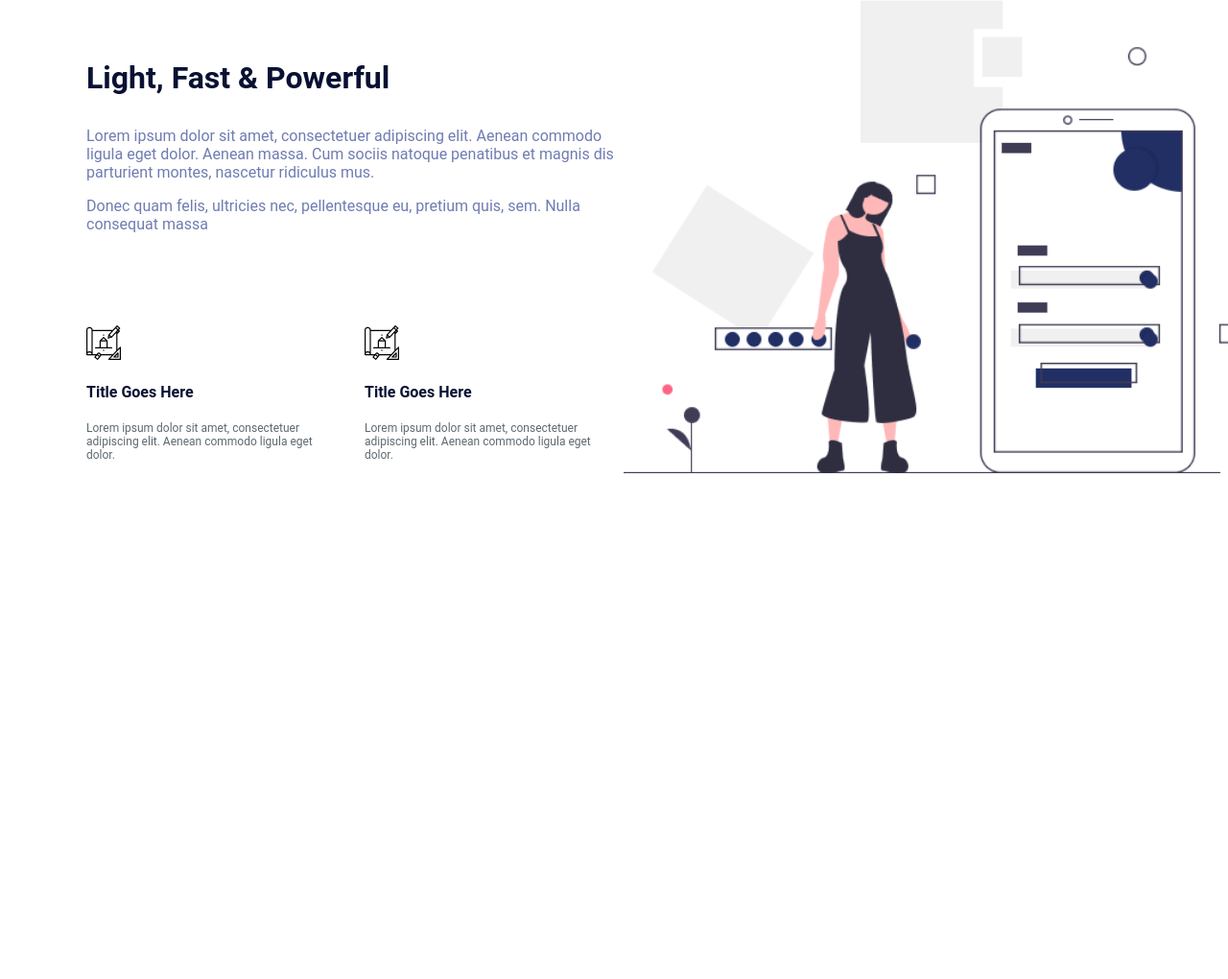
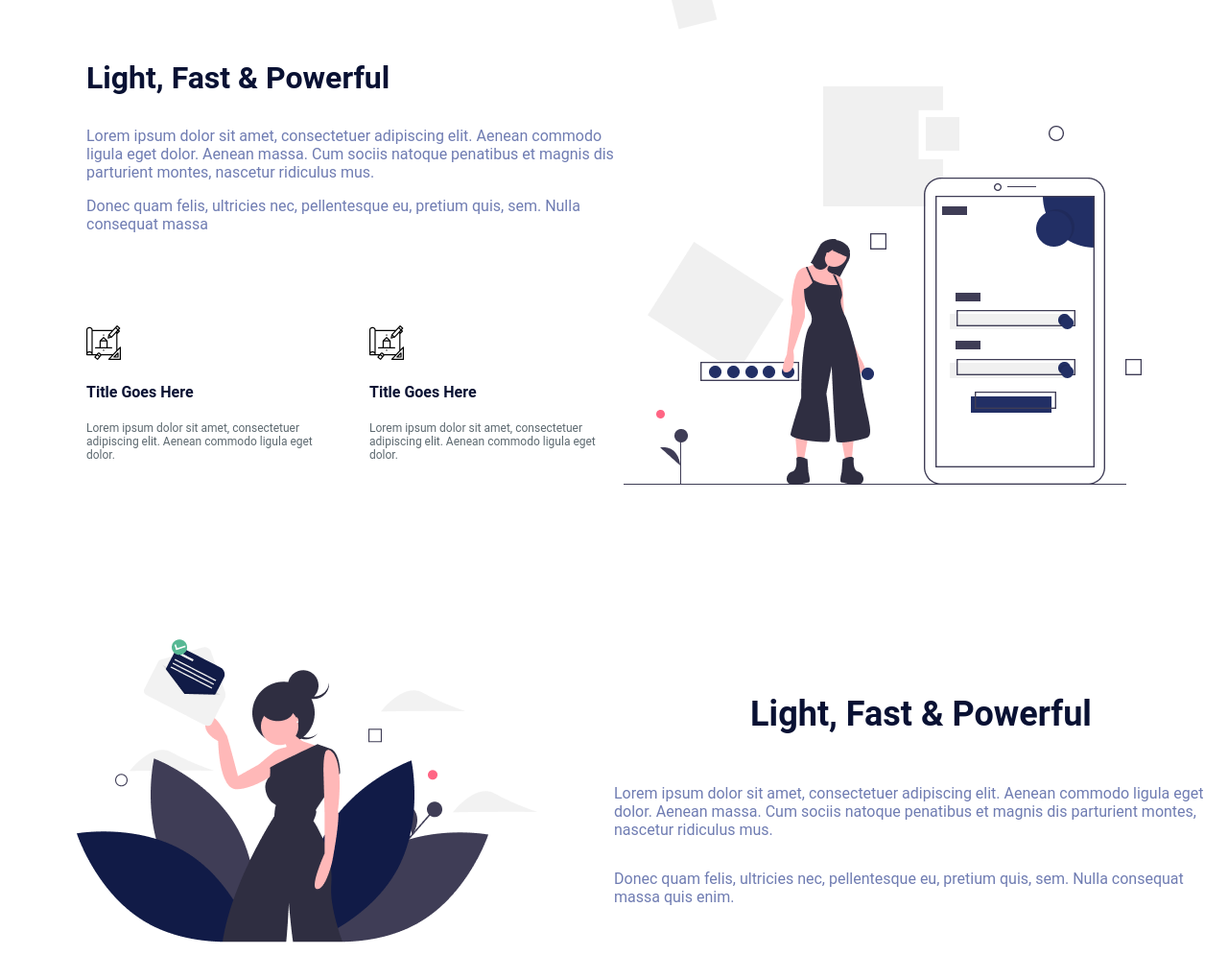
Before and after one commit to tijana333/live-sajt, a plain HTML site: page index.html in a window 1280 px wide. Shown: the part 898-1918 px from the top of the page at 96% size. Before the commit the page ends 1391 px from the top, so only its background shows below. Drawn offline with Linux system fonts and the light colour scheme.

Commit message:
FKY-15: Current changes in Section-3

```diff
--- a/index.html
+++ b/index.html
@@ -68,12 +68,12 @@
           <div class="col-md-7">
             <div class="power-section">
             <h3 class="title-two">Light, Fast & Powerful</h3>
-            <p id="paragraph" class="paragraph-two">
+            <p class="paragraph-two">
               Lorem ipsum dolor sit amet, consectetuer adipiscing elit. Aenean
               commodo ligula eget dolor. Aenean massa. Cum sociis natoque
               penatibus et magnis dis parturient montes, nascetur ridiculus mus.
             </p>
-            <p id="paragraph" class="paragraph-two">
+            <p class="paragraph-two">
               Donec quam felis, ultricies nec, pellentesque eu, pretium quis,
               sem. Nulla consequat massa
             </p>
@@ -103,31 +103,26 @@
         </div>
       </div>
     </section>
-     <!-- power- section -->
-    <!-- <section class="power-section">
-      <div class="image-wrapper">
-        <div class="container">
-          <div class="row1">
-            <div class="col-md-6">
-              <img src="images/undraw_happy_news.png" alt="" />
+      <!-- power- section  -->
+    <section class="power-section">
+      <div class="power-row">
+        <div class="image-wrapper">
+            <img src="images/undraw_happy_news.png" alt="" />
             </div>
-          </div>
-        </div>
-        <div class="power">
-          <div class="col-md-6">
-            <h3>Light, Fast & Powerful</h3>
-            <p>
+            <div class="power">
+            <h3 class="power-title">Light, Fast & Powerful</h3>
+            <p class="power-paragraph">
               Lorem ipsum dolor sit amet, consectetuer adipiscing elit. Aenean
               commodo ligula eget dolor. Aenean massa. Cum sociis natoque
               penatibus et magnis dis parturient montes, nascetur ridiculus mus.
             </p>
-            <p>
+            <p class="power-paragraph">
               Donec quam felis, ultricies nec, pellentesque eu, pretium quis,
               sem. Nulla consequat massa quis enim.
             </p>
           </div>
-          </div>
-        </div>
-      </section> -->
+      </div>
+
+      </section>
   </body>
 </html>
--- a/style.css
+++ b/style.css
@@ -123,32 +123,10 @@ a {
   margin-bottom: 16px;
 }
 
-/*
-}
-.image-wrapper {
-  display: flex;
-  height: auto;
-}
-.power {
-  display: flex;
-  font-size: 16px;
-}
-.row1 {
-  display: flex;
-  align-items: center;
-  justify-content: space-between;
-}
-.container-title {
-  display: flex;
-  gap: 30px;
-}
-
 #hero-container {
   margin-top: 240px;
 }
 
-
-*/
 /* Mobile version */
 
 .row {
@@ -232,7 +210,7 @@ a {
 .col-md-7 {
   display: flex;
   flex-direction: column;
-  max-width: 50%;
+  min-width: 50%;
   align-items: center;
 }
 
@@ -250,15 +228,49 @@ a {
   justify-self: center;
   max-width: 100%;
   height: auto;
+  margin-top: 110px;
 }
 
 @media screen and (max-width: 768px) {
   .light-row {
-    flex-direction: column-reverse;
-    display: flex;
-    justify-self: center;
+    flex-direction: column;
+    display: block;
   }
   .col-md-8 {
-    max-width: 100%;
+    min-width: 50%;
+  }
+  .col-md-7 {
+    padding: 20px 20px;
   }
 }
+
+/* Section 3 */
+
+.power-row {
+  display: flex;
+  justify-content: space-between;
+  align-items: center;
+}
+
+.power {
+  display: flex;
+  flex-direction: column;
+  min-width: 50%;
+  align-items: center;
+}
+.image-wrapper {
+  display: flex;
+  flex-direction: column;
+  min-width: 50%;
+  align-items: center;
+}
+
+.power-paragraph {
+  font-size: 16px;
+  color: #6f7cb2;
+}
+
+.power-title {
+  font-size: 36px;
+  color: #091133;
+}
```
